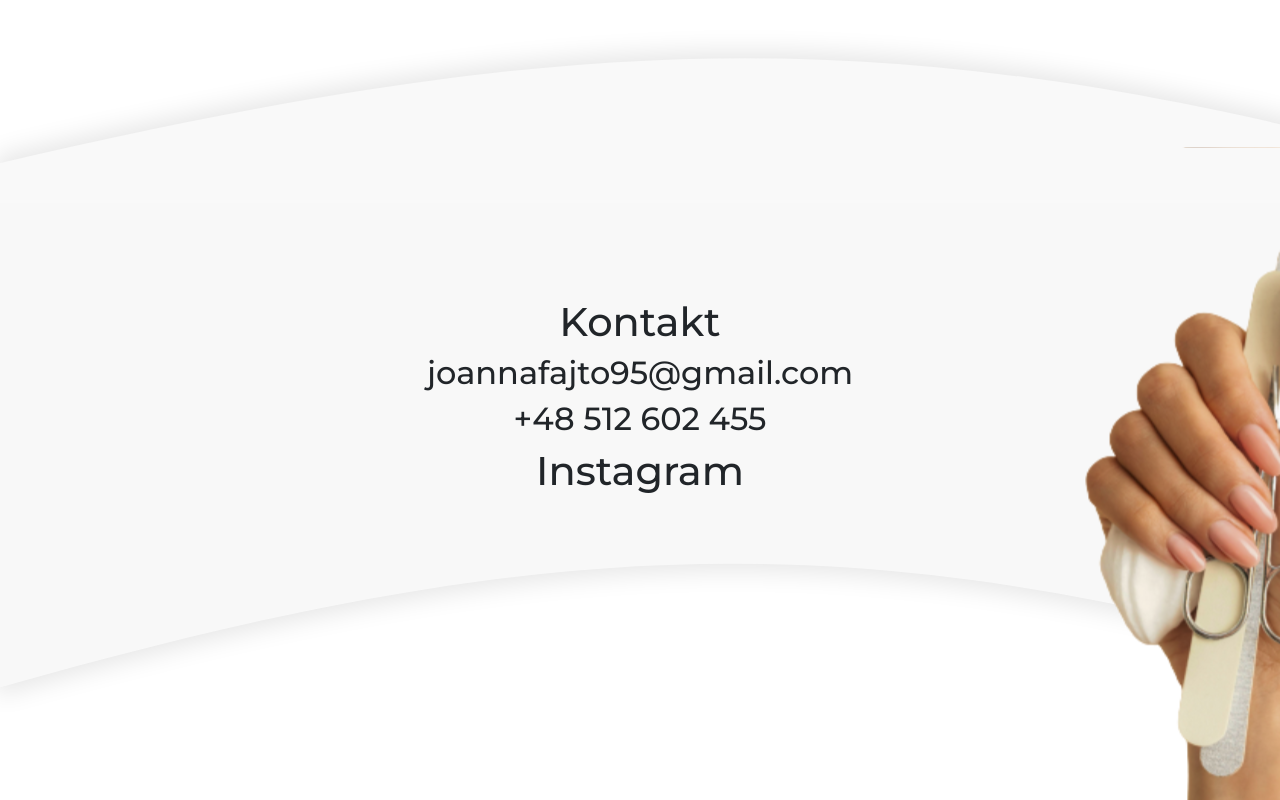
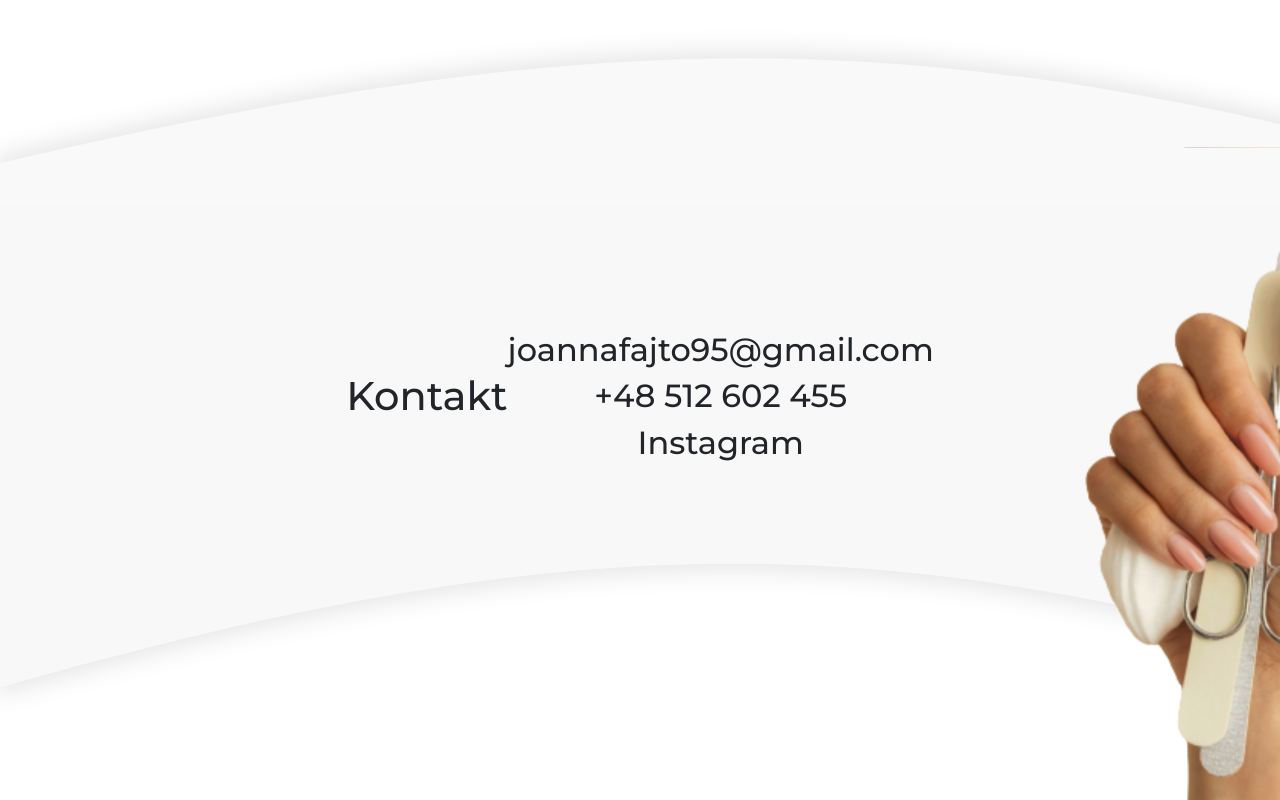
Before and after one commit to zbigniewstefaniuk/nails-reservation-page, a React (Create React App) app: page / in a window 1280 px wide. Shown: the part 1830-2630 px from the top of the page. Built offline with nearby package versions, Linux system fonts and the light colour scheme.

Commit message:
styling a bit contact page

```diff
--- a/src/components/Contact.js
+++ b/src/components/Contact.js
@@ -5,12 +5,14 @@ import styles from '../styles/contact.module.css'
 function Footer() {
   return (
     <section className={styles.contactMainSection} id="contact">
+      <div className={styles.header}>
+      <h1>Kontakt</h1>
+      </div>
       <div className={styles.contactInfo}>
-        <h1>Kontakt</h1>
         <h2>joannafajto95@gmail.com</h2>
         <h2>+48 512 602 455</h2>
         <div className='insta-photos'>
-          <h1>Instagram</h1>
+          <h2>Instagram</h2>
           {/* <Feed
           userName="fajtojoanna"
           className="Feed"
```
